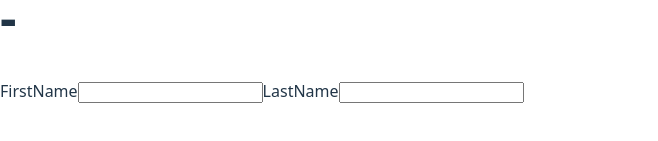
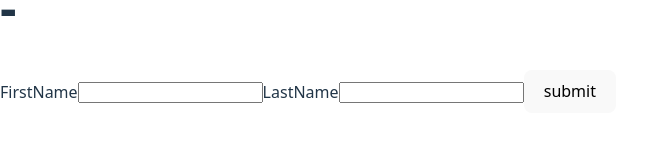
Before and after one commit to deependra88/react-vite-practice-scaler, a React (Vite) app: page / in a window 1280 px wide. Shown: the part 371-512 px from the top of the page, without its empty margins (0-658 px from the left). Built offline with nearby package versions, Linux system fonts and the light colour scheme.

Commit message:
submit a form

```diff
--- a/src/components/Form.jsx
+++ b/src/components/Form.jsx
@@ -9,6 +9,10 @@ function Form() {
     //     setText(e.target.value)
     //     console.log(e)
     // }
+    function handleSubmit(e){
+        e.preventDefault;
+        console.log(name);
+    }
 
     return (
         <div>
@@ -18,7 +22,7 @@ function Form() {
                 <input onChange={(e) => setName({ ...name, firstName: e.target.value })} type="text" value={name.firstName} />
                 <label>LastName</label>
                 <input onChange={(e) => setName({...name, lastName: e.target.value})} type="text" value={name.lastName} />
-
+                <button onClick={(e) => handleSubmit(e)}> submit</button>
             </form>
         </div>
     )
```
